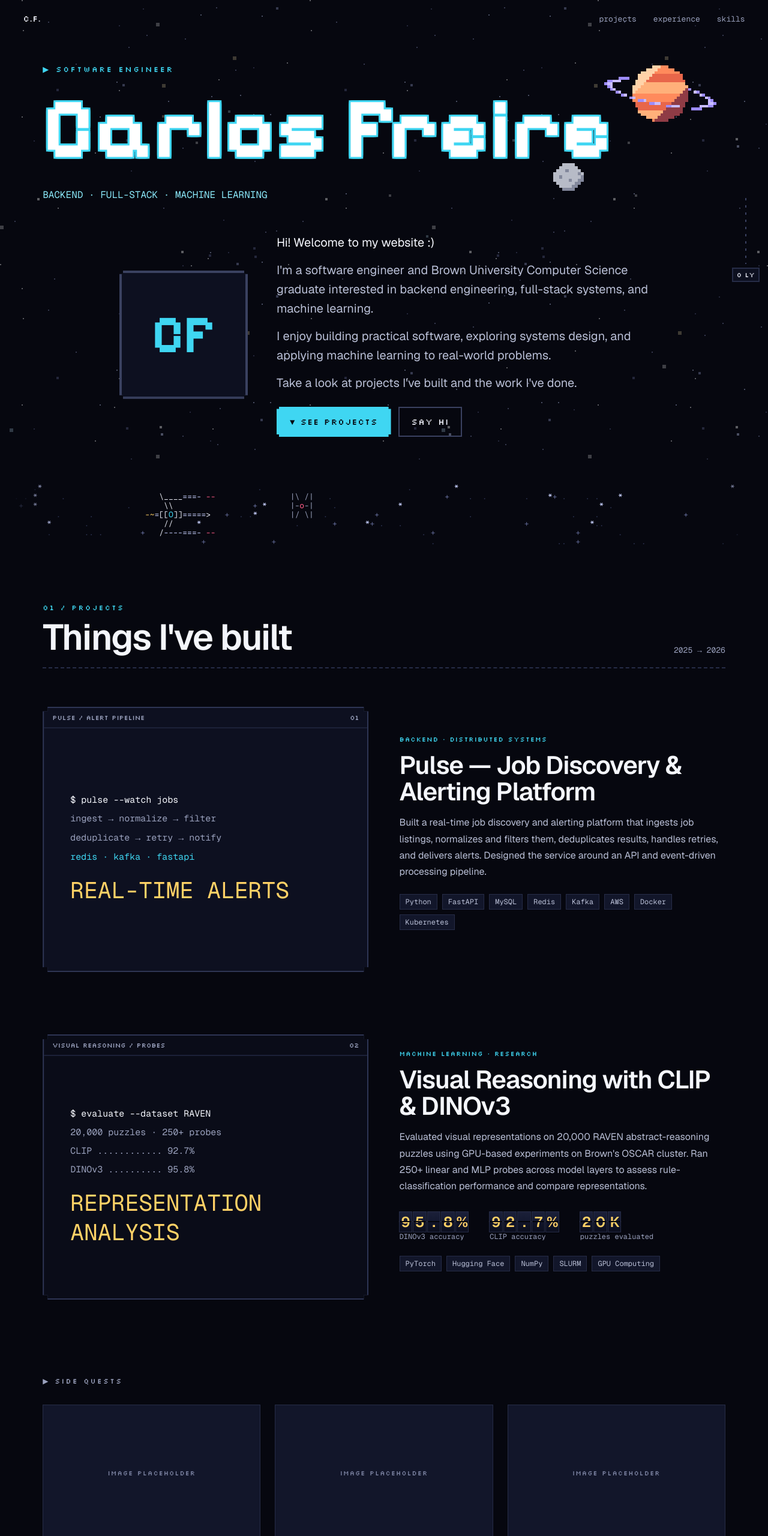
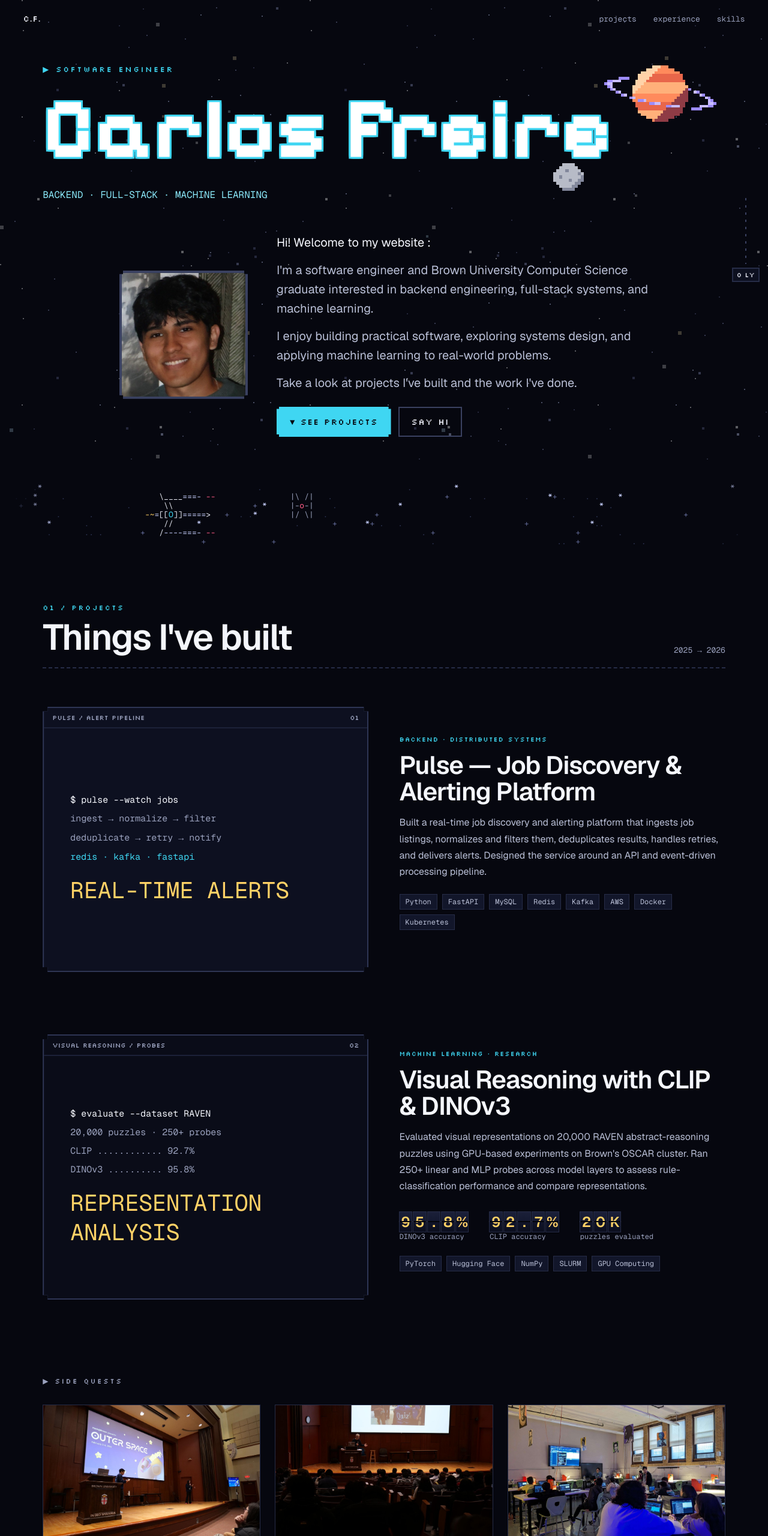
Before and after one commit to carlos-freire2/carlos-freire2.github.io, a plain HTML site: page index.html in a window 1280 px wide. Shown: the top 2560 px of the page at 60% size. Drawn offline with nearby package versions, Linux system fonts and the light colour scheme.

Commit message:
feat: assets loaded

```diff
--- a/index.html
+++ b/index.html
@@ -99,6 +99,12 @@ a.frame:hover{background:var(--saber,#3fd6f2)}
 #feats .flap::after{height:1px;margin-top:0;background:#05060c;box-shadow:none}
 #feats .flap i{letter-spacing:0}
 .stat-n .flaps{font-size:.8em}
+.ph img {
+  width: 100%;
+  height: 100%;
+  object-fit: cover;
+  display: block;
+}
 </style>
 </head>
 <body>
@@ -137,10 +143,16 @@ a.frame:hover{background:var(--saber,#3fd6f2)}
 
   <div style="position:relative; z-index:2; display:flex; flex-wrap:wrap; justify-content:center; align-items:center; gap:32px 48px; padding:0 clamp(20px,4vw,56px) 72px; max-width:1240px; width:100%; margin:0 auto;">
     <div class="px6" style="padding:2px; background:#3a4160; flex-shrink:0;">
-      <div id="face" class="px4" aria-label="Carlos Freire initials" style="display:flex; width:clamp(170px,18vw,210px); height:clamp(170px,18vw,210px); align-items:center;justify-content:center;background:#0d1020;color:#3fd6f2;font-family:'Pixelify Sans',sans-serif;font-size:clamp(56px,8vw,88px);border:2px solid #3a4160;">CF</div>
+      <img
+        id="face"
+        class="px4"
+        src="assets/headshot.jpeg"
+        alt="Portrait of Carlos Freire"
+        style="display:block; width:clamp(170px,18vw,210px); height:clamp(170px,18vw,210px); object-fit:cover; border:2px solid #3a4160;"
+      >
     </div>
     <div style="display:flex; flex-direction:column; gap:14px; flex:1 1 360px; max-width:620px; font-size:clamp(17px,1.6vw,20px); line-height:1.6; color:#b9bfd6; text-wrap:pretty;">
-      <p style="margin:0; color:#f4f6fc;">Hi! Welcome to my website :)</p>
+      <p style="margin:0; color:#f4f6fc;">Hi! Welcome to my website :</p>
       <p style="margin:0;">I'm a software engineer and Brown University Computer Science graduate interested in backend engineering, full-stack systems, and machine learning.</p>
       <p style="margin:0;">I enjoy building practical software, exploring systems design, and applying machine learning to real-world problems.</p>
       <p style="margin:0;">Take a look at projects I've built and the work I've done.</p>
@@ -193,7 +205,9 @@ a.frame:hover{background:var(--saber,#3fd6f2)}
   <div class="quests">
 
     <div class="quest">
-      <div class="ph">IMAGE PLACEHOLDER</div>
+      <div class="ph">
+        <img src="assets/HackTeach.jpg" alt="Hack@Brown Workshop">
+      </div>
       <div class="body">
         <h4>Hack@Brown Workshop</h4>
         <p>Led an introductory Python and web-scraping workshop as Workshops Team Lead for a hackathon with 300+ participants.</p>
@@ -202,20 +216,24 @@ a.frame:hover{background:var(--saber,#3fd6f2)}
     </div>
 
     <div class="quest">
-      <div class="ph">IMAGE PLACEHOLDER</div>
+      <div class="ph">
+        <img src="assets/Workshop.jpg" alt="AWS and Docker workshop">
+      </div>
       <div class="body">
         <h4>AWS &amp; Docker Starter Kits</h4>
         <p>Led a 5-person team writing hands-on tutorials for hackathon participants, covering AWS (S3, EC2, Lambda) and Docker (containers, images, deployment).</p>
         <div class="stack" style="margin-bottom:14px;">AWS · Docker · Documentation</div>
         <div style="display:flex; flex-direction:column; gap:8px; font-family:'Silkscreen',monospace; font-size:11px; color:var(--saber,#3fd6f2);">
-          <a href="#" target="_blank">▶ AWS Starter Kit</a>
-          <a href="#" target="_blank">▶ Docker Starter Kit</a>
+          <a href="https://github.com/hackatbrown/cloud-starter/blob/main/Cloud%20Starter%20Kit.pdf" target="_blank">▶ AWS Starter Kit</a>
+          <a href="https://github.com/hackatbrown/docker-starter/blob/master/1-images.md" target="_blank">▶ Docker Starter Kit</a>
         </div>
       </div>
     </div>
 
     <div class="quest">
-      <div class="ph">IMAGE PLACEHOLDER</div>
+      <div class="ph">
+        <img src="assets/Ignite.jpg" alt="IgniteCS teaching">
+      </div>
       <div class="body">
         <h4>IgniteCS</h4>
         <p>Co-President: coordinated outreach to five Rhode Island schools and ran club events with 50+ students. Previously built lesson plans and taught intro Python and AI to high schoolers.</p>
```
Also changed, not shown: assets/HackTeach.jpg (added), assets/Ignite.jpg (added), assets/Workshop.jpg (added), 2 other files.
